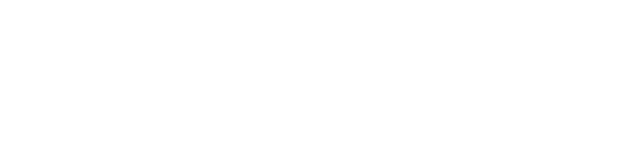
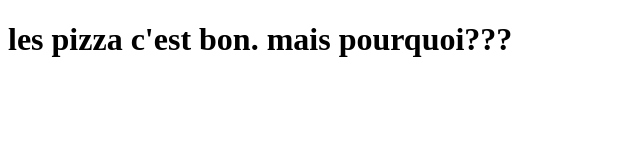
Before and after one commit to Lechars/shareZza, a plain HTML site: page index.html in a window 1280 px wide. Shown: the whole page, without its empty margins (0-640 px from the left). Drawn offline with Linux system fonts and the light colour scheme.

Commit message:
h1 changes
pizzas are yummy, but wy??

```diff
--- a/index.html
+++ b/index.html
@@ -6,5 +6,7 @@
   </head>
   <body>
 
+   <h1>les pizza c'est bon. mais pourquoi???</h1>
+
   </body>
 </html>
```
